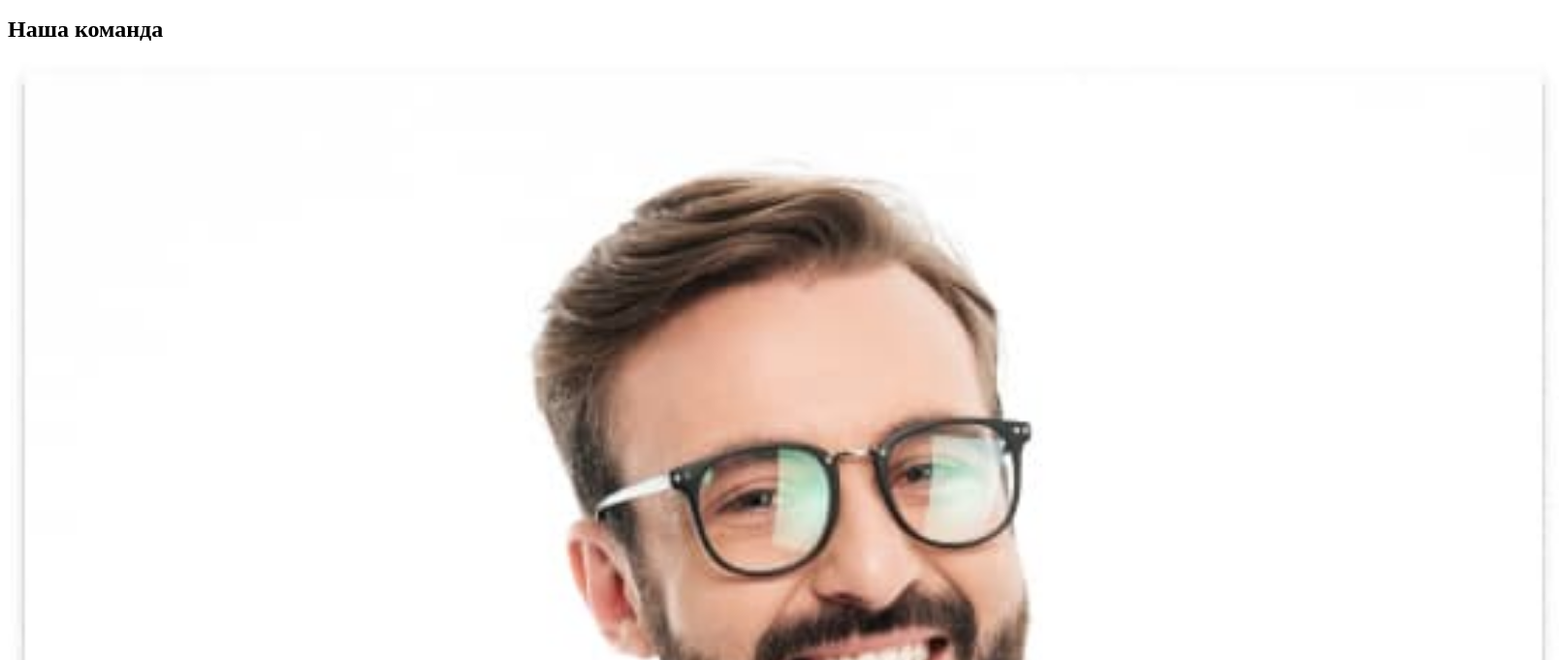
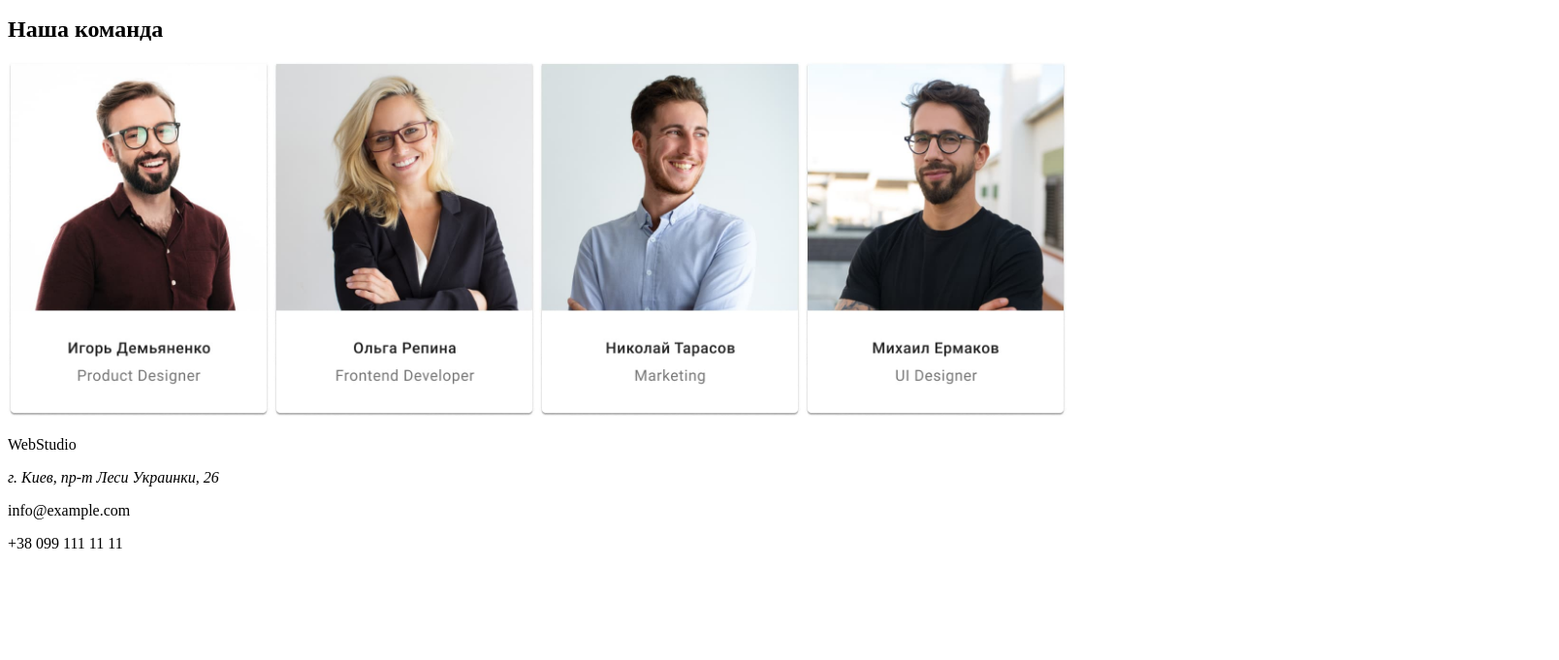
Before and after one commit to MaximBer/goit-markup-hw-01, a plain HTML site: page index.html in a window 1280 px wide. Shown: the part 895-1576 px from the top of the page at 97% size, 1608 px wide, since content can reach past the window. After the commit the page ends 1481 px from the top, so only its background shows below. Drawn offline with Linux system fonts and the light colour scheme.

Commit message:
Update index.html

```diff
--- a/index.html
+++ b/index.html
@@ -76,22 +76,22 @@
         <img
           src="/goit-markup-hw-01/images/team-card1.jpg"
           alt="Product Designer"
-          width="1600"
+          width="270"
         />
         <img
           src="/goit-markup-hw-01/images/team-card2.jpg"
           alt="Frontend Developer"
-          width="1600"
+          width="270"
         />
         <img
           src="/goit-markup-hw-01/images/team-card3.jpg"
           alt="Marketing"
-          width="1600"
+          width="270"
         />
         <img
           src="/goit-markup-hw-01/images/team-card4.jpg"
           alt="UI Designer"
-          width="1600"
+          width="270"
         />
       </section>
     </main>
```
